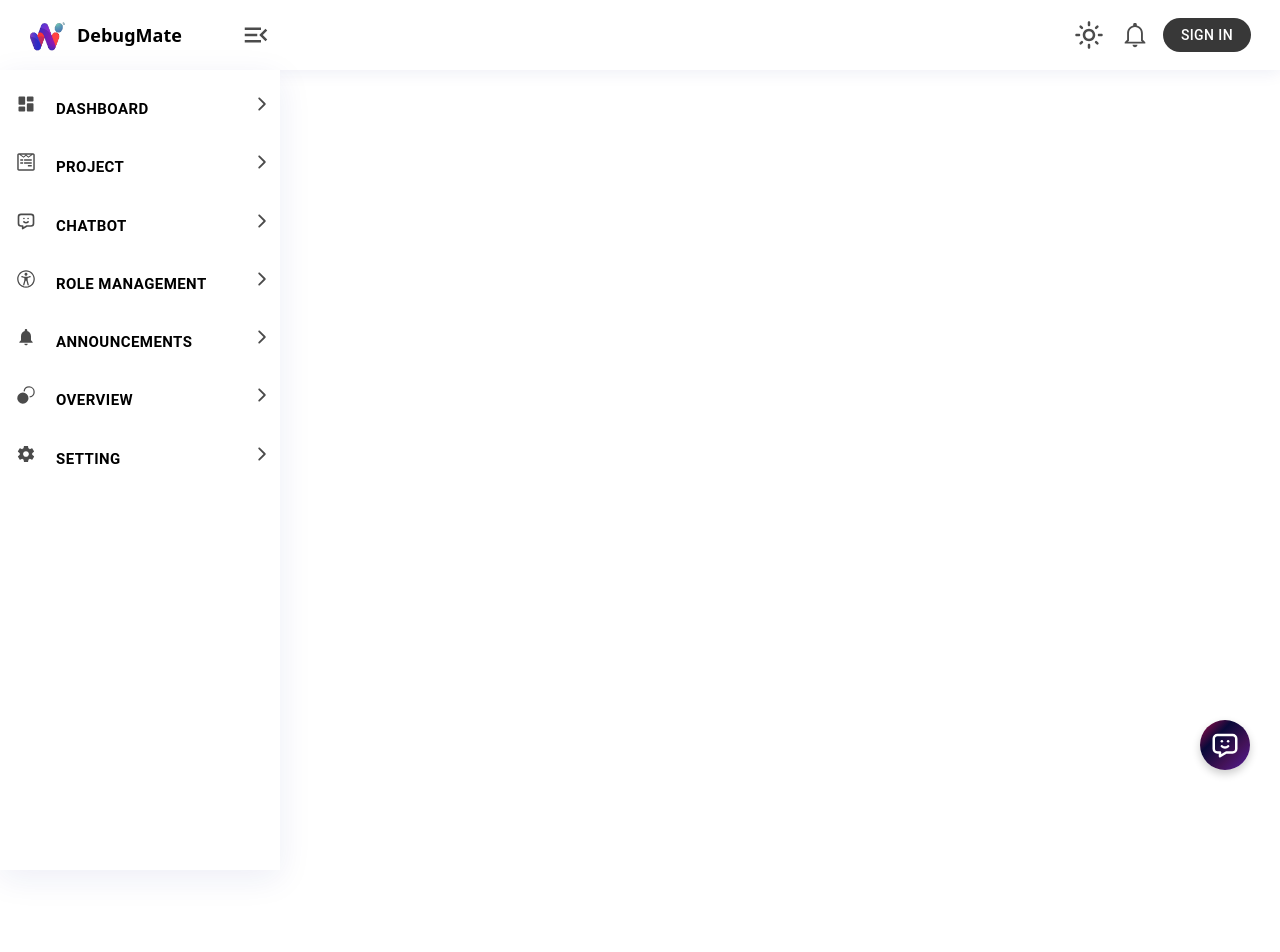
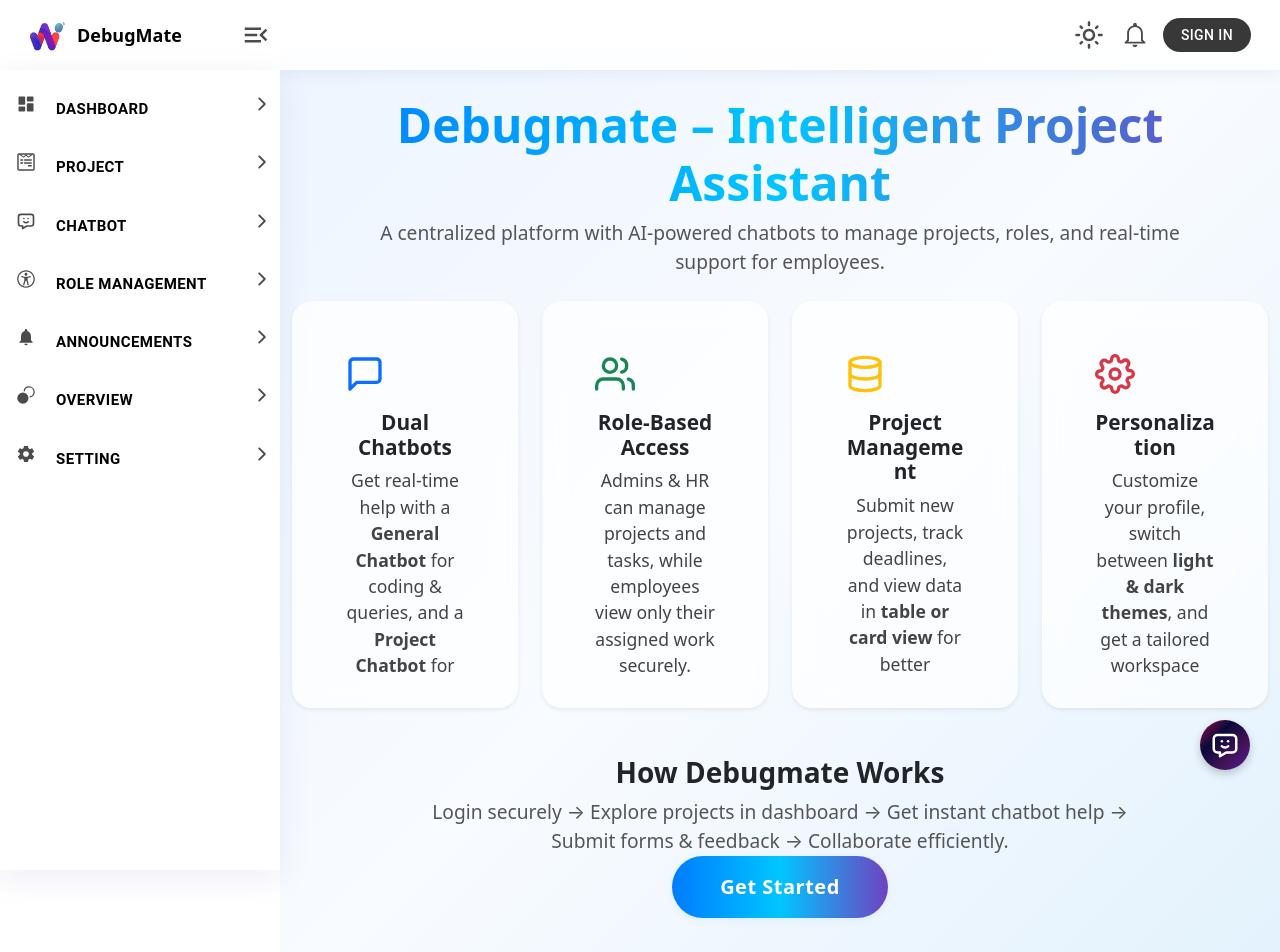
Before and after one commit to miliwe3vision/AI-Debugmate, a React (Create React App) app: page /overview in a window 1280 px wide. Shown: the top 952 px of the page. Before the commit the page ends 800 px from the top, so only its background shows below. Built offline with nearby package versions, Linux system fonts and the light colour scheme; no server answers; the HTML template or start-up script is replaced by a standard one.

Commit message:
Update Overview.js

```diff
--- a/src/pages/Overview/Overview.js
+++ b/src/pages/Overview/Overview.js
@@ -1,9 +1,161 @@
 import React from "react";
-const Overview=()=>{
-    return(
-        <>
-        <div></div>
-        </>
-    )
-}
+import { Container, Row, Col, Card, Button } from "react-bootstrap";
+import { FiUsers, FiSettings, FiMessageSquare, FiDatabase } from "react-icons/fi";
+
+const Overview = () => {
+  return (
+    <Container
+      fluid
+      className="py-5 mt-5"
+      style={{
+        background: "linear-gradient(135deg, #eef5ff, #f8fbff, #e3f2fd)",
+        minHeight: "100vh",
+      }}
+    >
+      {/* Header Section */}
+      <Row className="mb-4 text-center">
+        <Col>
+          <h1
+            className="fw-bold"
+            style={{
+              fontSize: "3rem",
+              background: "linear-gradient(90deg,#007bff,#00c6ff,#6f42c1)",
+              WebkitBackgroundClip: "text",
+              WebkitTextFillColor: "transparent",
+            }}
+          >
+            Debugmate – Intelligent Project Assistant
+          </h1>
+          <p
+            style={{
+              fontSize: "1.2rem",
+              color: "#555",
+              maxWidth: "800px",
+              margin: "0 auto",
+            }}
+          >
+            A centralized platform with AI-powered chatbots to manage projects,
+            roles, and real-time support for employees.
+          </p>
+        </Col>
+      </Row>
+
+      {/* Feature Cards */}
+      <Row className="g-4">
+        {[
+          {
+            icon: <FiMessageSquare size={40} className="text-primary mb-3" />,
+            title: "Dual Chatbots",
+            text: (
+              <>
+                Get real-time help with a <b>General Chatbot</b> for coding &
+                queries, and a <b>Project Chatbot</b> for role-based project
+                details.
+              </>
+            ),
+          },
+          {
+            icon: <FiUsers size={40} className="text-success mb-3" />,
+            title: "Role-Based Access",
+            text: (
+              <>
+                Admins & HR can manage projects and tasks, while employees view
+                only their assigned work securely.
+              </>
+            ),
+          },
+          {
+            icon: <FiDatabase size={40} className="text-warning mb-3" />,
+            title: "Project Management",
+            text: (
+              <>
+                Submit new projects, track deadlines, and view data in{" "}
+                <b>table or card view</b> for better decisions.
+              </>
+            ),
+          },
+          {
+            icon: <FiSettings size={40} className="text-danger mb-3" />,
+            title: "Personalization",
+            text: (
+              <>
+                Customize your profile, switch between{" "}
+                <b>light & dark themes</b>, and get a tailored workspace
+                experience.
+              </>
+            ),
+          },
+        ].map((card, idx) => (
+          <Col md={6} lg={3} key={idx}>
+            <Card
+              className="h-100 shadow-sm"
+              style={{
+                borderRadius: "20px",
+                border: "none",
+                background: "rgba(255, 255, 255, 0.7)",
+                backdropFilter: "blur(12px)",
+                transition: "all 0.3s ease",
+                cursor: "pointer",
+              }}
+              onMouseEnter={(e) =>
+                (e.currentTarget.style.transform =
+                  "translateY(-10px) scale(1.02)")
+              }
+              onMouseLeave={(e) =>
+                (e.currentTarget.style.transform = "translateY(0) scale(1)")
+              }
+            >
+              <Card.Body className="text-center">
+                {card.icon}
+                <Card.Title style={{ fontWeight: "700", fontSize: "1.3rem" }}>
+                  {card.title}
+                </Card.Title>
+                <Card.Text style={{ color: "#444" }}>{card.text}</Card.Text>
+              </Card.Body>
+            </Card>
+          </Col>
+        ))}
+      </Row>
+
+      {/* Bottom CTA */}
+      <Row className="mt-5 text-center">
+        <Col>
+          <h3 className="fw-bold">How Debugmate Works</h3>
+          <p
+            style={{
+              fontSize: "1.2rem",
+              color: "#555",
+              maxWidth: "700px",
+              margin: "0 auto",
+            }}
+          >
+            Login securely → Explore projects in dashboard → Get instant chatbot
+            help → Submit forms & feedback → Collaborate efficiently.
+          </p>
+          <Button
+            size="lg"
+            style={{
+              borderRadius: "50px",
+              padding: "1rem 3rem",
+              fontWeight: "600",
+              background:
+                "linear-gradient(90deg,#007bff,#00c6ff,#6f42c1)",
+              border: "none",
+              transition: "all 0.4s ease",
+            }}
+            onMouseEnter={(e) =>
+              (e.currentTarget.style.transform = "scale(1.08)")
+            }
+            onMouseLeave={(e) =>
+              (e.currentTarget.style.transform = "scale(1)")
+            }
+          >
+            Get Started
+          </Button>
+        </Col>
+      </Row>
+    </Container>
+  );
+};
+
 export default Overview;
```
